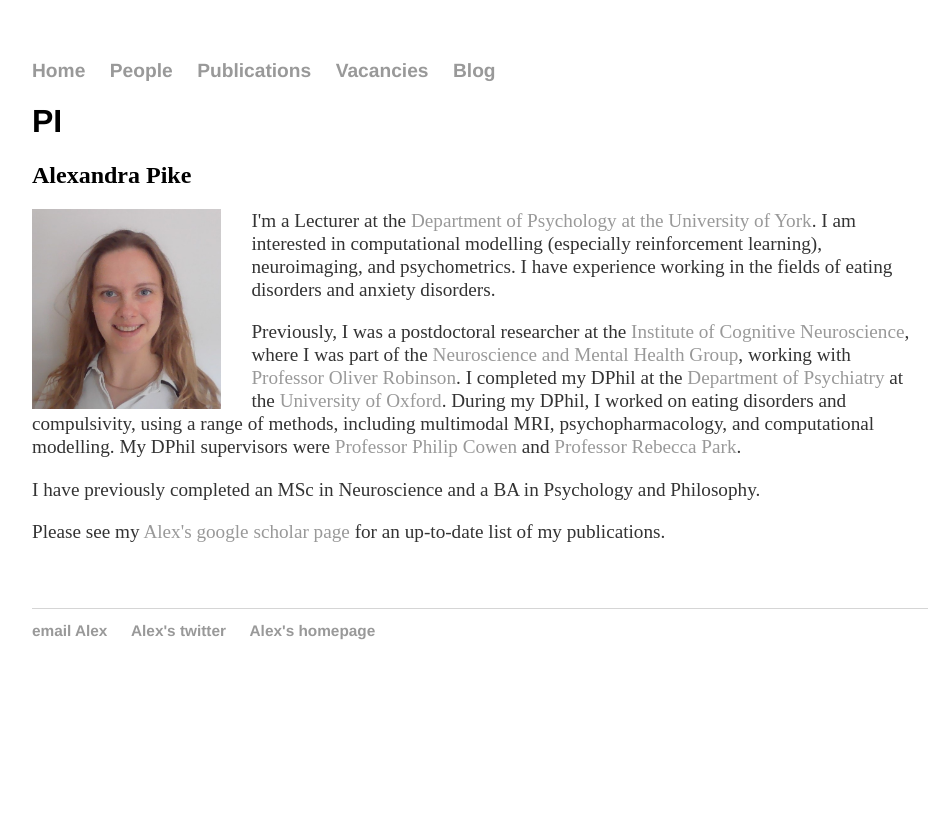
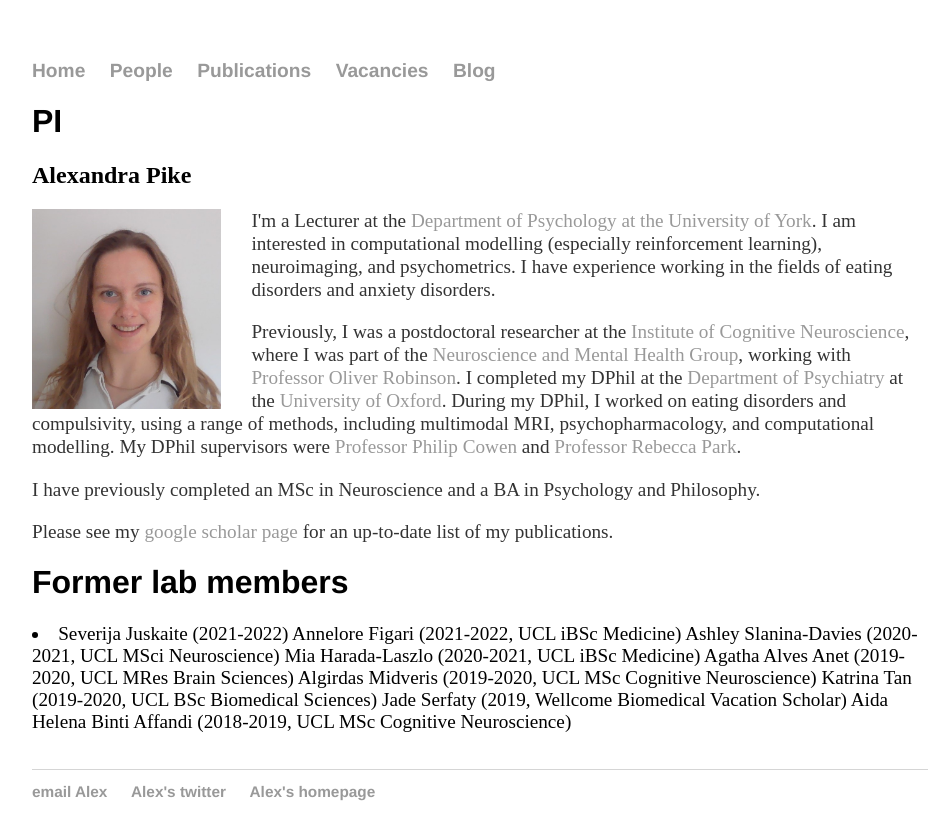
Before and after one commit to cognition-mental-health/cognition-mental-health.github.io, a Jekyll site: the page built from people/index.html, in a window 1280 px wide. Shown: the top 840 px of the page, without its empty margins (160-1108 px from the left). Built offline with Jekyll 4.4.1, drawn with Linux system fonts in a browser that asks for light colours.

Commit message:
added former lab members

```diff
--- a/index.html
+++ b/index.html
@@ -6,7 +6,7 @@ title: Cognition and Mental Health Lab
 	<h1>Cognition and Mental Health Lab</h1>
 	<p>Welcome to the Cognition and Mental Health Lab, based in the <a href="https://www.york.ac.uk/psychology/">Department of Psychology at the University of York</a>.
 		We are interested in using approaches from cognitive and computational neuroscience to understand mental health conditions better. </p>
-    <p>If you are interested in joining the lab, please see the <a href="/vacancies/">Vacancies page</a> </p>
+    <p>If you are interested in joining the lab, please see the <a href="/vacancies/">Vacancies page</a>. </p>
 <br/>
 <br/>
 <br/>
--- a/people/index.html
+++ b/people/index.html
@@ -14,9 +14,23 @@ title: People
 		My DPhil supervisors were <a href="https://www.psych.ox.ac.uk/team/phil-cowen">Professor Philip Cowen</a> and
 		<a href="https://www.psych.ox.ac.uk/team/rebecca-park">Professor Rebecca Park</a>. </p>
 	<p>I have previously completed an MSc in Neuroscience and a BA in Psychology and Philosophy.</p>
-    <p>Please see my <a href="https://scholar.google.co.uk/citations?user=XQ8kkegAAAAJ&hl=en">Alex's google scholar page</a> for an up-to-date list of my publications.</ul>
+    <p>Please see my <a href="https://scholar.google.co.uk/citations?user=XQ8kkegAAAAJ&hl=en">google scholar page</a> for an up-to-date list of my publications.</ul>
 
 <br/>
+<div class="blurb">
+    <h1>Former lab members</h1>
+    <li>
+        Severija Juskaite (2021-2022)
+        Annelore Figari (2021-2022, UCL iBSc Medicine)
+        Ashley Slanina-Davies (2020-2021, UCL MSci Neuroscience)
+        Mia Harada-Laszlo (2020-2021, UCL iBSc Medicine)
+        Agatha Alves Anet (2019-2020, UCL MRes Brain Sciences)
+        Algirdas Midveris (2019-2020, UCL MSc Cognitive Neuroscience)
+        Katrina Tan (2019-2020, UCL BSc Biomedical Sciences)
+        Jade Serfaty (2019, Wellcome Biomedical Vacation Scholar)
+        Aida Helena Binti Affandi (2018-2019, UCL MSc Cognitive Neuroscience)
+    </li>
+</div>
 <br/>
 <br/>
 </div><!-- /.blurb -->
```
